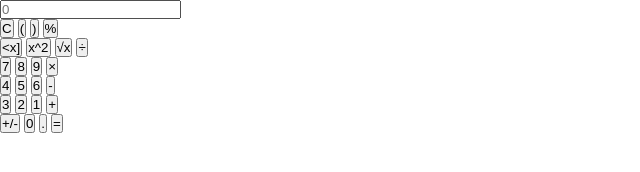
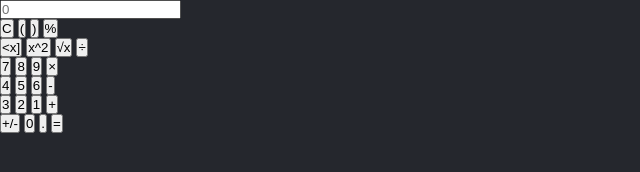
Before and after one commit to SbongileM/CODSOFT-Calculator, a plain HTML site: page index.html in a window 1280 px wide. Shown: the whole page, without its empty margins (0-640 px from the left). Drawn offline with Linux system fonts and the dark colour scheme.

Commit message:
Colour scheme for devices on dark mode

```diff
--- a/style.css
+++ b/style.css
@@ -5,3 +5,12 @@
   padding: 0;
   cursor: pointer;
 }
+
+
+/* Colour scheme for dark-mode  */
+@media (prefers-color-scheme: dark){
+    html {
+        background-color: hsl(225, 10%, 16%);
+        color: rgb(197, 219, 197);
+    }
+}
```
